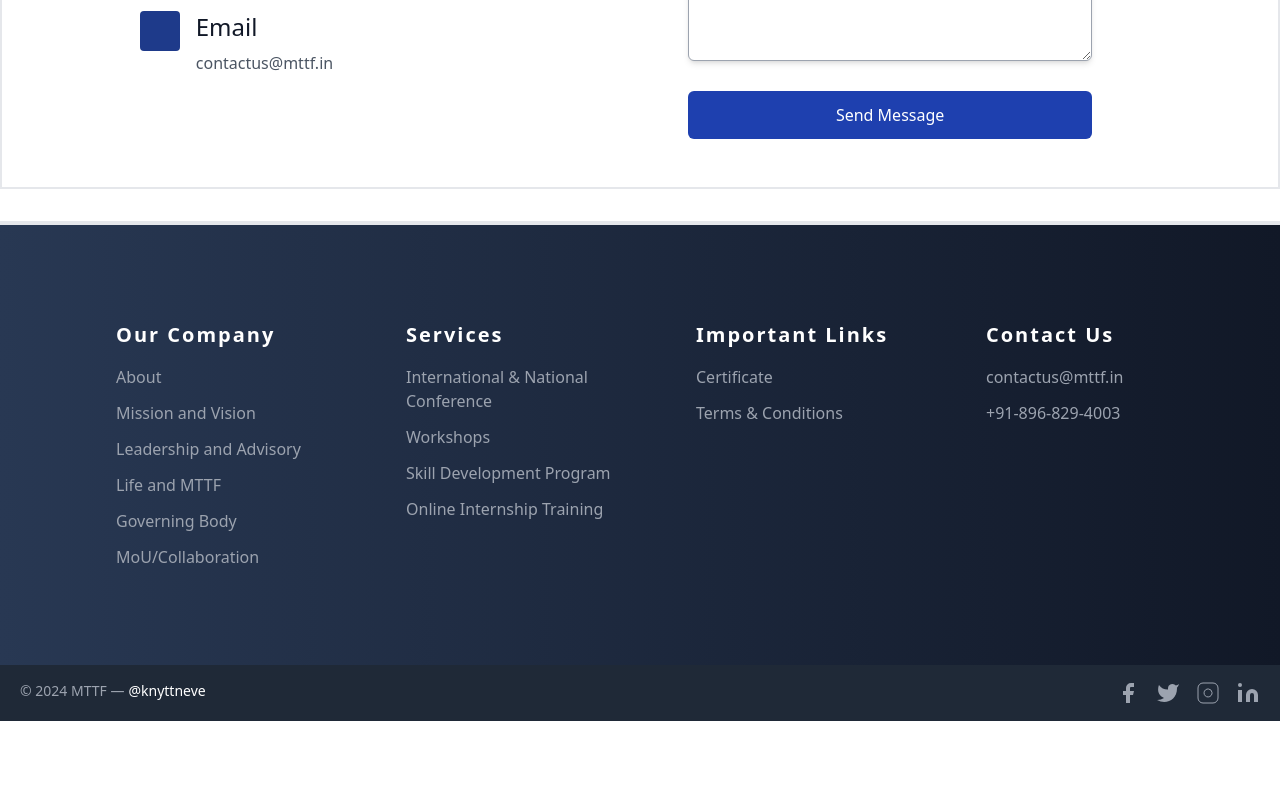
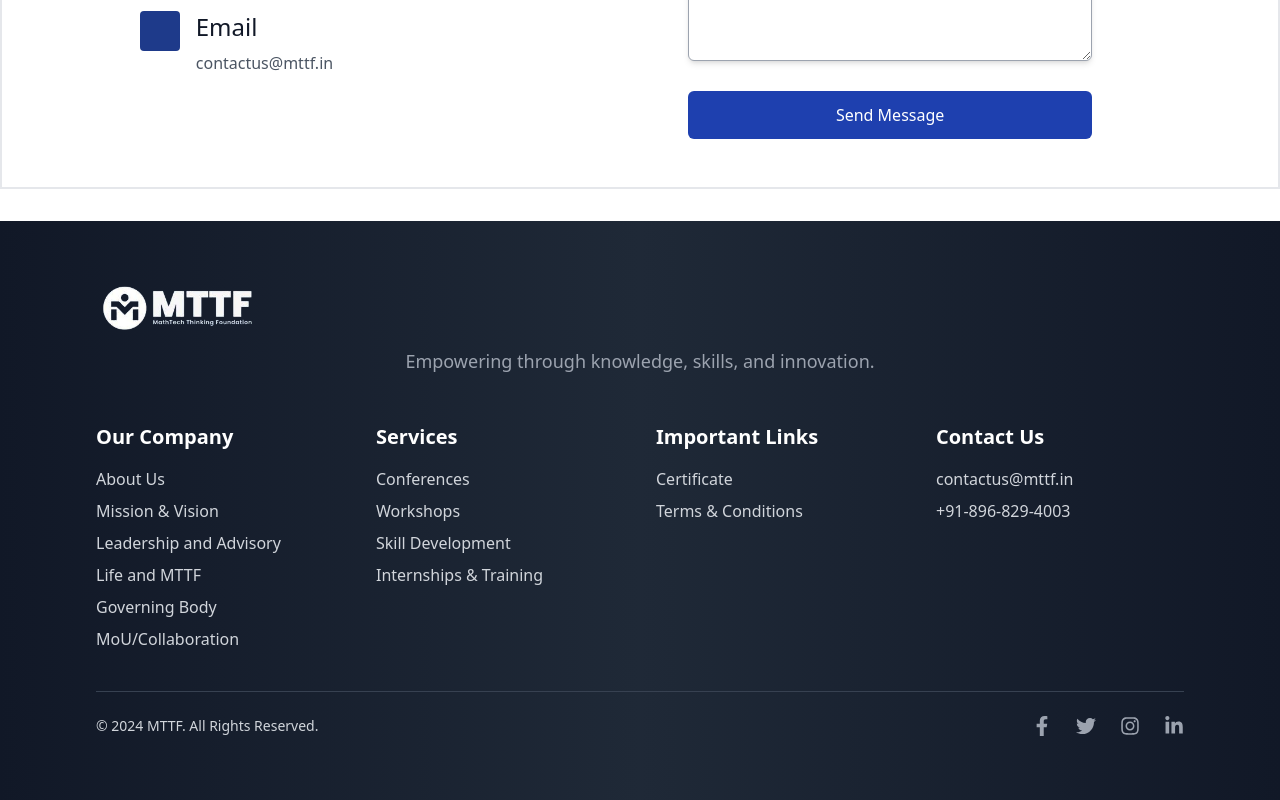
Before and after one commit to vikasrath/MTTFNextApp, a Next.js app: page / in a window 1280 px wide. Shown: the part 4095-4895 px from the top of the page. Before the commit the page ends 4816 px from the top, so only its background shows below. Built offline with nearby package versions, Linux system fonts and the light colour scheme.

Commit message:
footer changed

```diff
--- a/src/app/page.js
+++ b/src/app/page.js
@@ -18,7 +18,6 @@ function Home() {
       <ServiceSection />
       <Partners />
       <Cordinator />
-        {/* <OurVisionMission /> */}
       <ContactUs />
 
 
--- a/src/components/Cordinator/Cordinator.jsx
+++ b/src/components/Cordinator/Cordinator.jsx
@@ -39,7 +39,7 @@ const Cordinator = () => {
   };
 
   return (
-    <div className="w-full py-12 px-4 bg-white">
+    <div className="w-full py-12 px-4 bg-white overflow-x-hidden">
       <h1 className="text-center md:text-4xl text-2xl font-medium border-b pb-6 mb-6 text-[#2C3E50] max-w-[90%] mx-auto">
         Executive Officers / Coordinators
       </h1>
--- a/src/components/Footer/Footer.jsx
+++ b/src/components/Footer/Footer.jsx
@@ -1,100 +1,110 @@
 import React from 'react';
+import { FaFacebookF, FaTwitter, FaInstagram, FaLinkedinIn } from 'react-icons/fa';
+import Logo from '../Logo/Logo';
 
 function Footer() {
-    const ourCompanyLink = ["About", "Mission and Vision", "Leadership and Advisory", "Life and MTTF", "Governing Body", "MoU/Collaboration"];
-    const servicesLink = ["International & National Conference", "Workshops", "Skill Development Program", "Online Internship Training"];
-    const importantLink = ["Certificate", "Terms & Conditions"];
+    const ourCompanyLink = ["About Us", "Mission & Vision", "Leadership and Advisory", "Life and MTTF", "Governing Body", "MoU/Collaboration"];
+    const servicesLink = ["Conferences", "Workshops", "Skill Development", "Internships & Training"];
+    const resourcesLink = ["Certificate", "Terms & Conditions"];
     const contact = ["contactus@mttf.in", "+91-896-829-4003"];
 
     return (
-        <>
-            <footer className="text-gray-300 body-font bg-gradient-to-r from-[#283853] to-gray-900 border-t-4 overflow-x-hidden">
-                <div className="container px-5 py-24 mx-auto flex md:items-center lg:items-start md:flex-row md:flex-nowrap flex-wrap flex-col">
-                    <div className="flex-grow flex flex-wrap md:pl-20 -mb-10 md:mt-0 mt-10 md:text-left text-center">
+        <footer className="bg-gradient-to-r from-gray-900 via-gray-800 to-gray-900 text-gray-300 py-16">
+            <div className="container mx-auto px-6 md:px-12 lg:px-24">
+                {/* Logo and Introduction */}
+                <div className="text-center mb-12">
+                    <Logo theme={"light"} />
+                    <p className="text-gray-400 mt-4 text-lg">Empowering through knowledge, skills, and innovation.</p>
+                </div>
 
-                        {/* Our Company Links */}
-                        <div className="lg:w-1/4 md:w-1/2 w-full px-4">
-                            <h2 className="title-font font-semibold text-xl text-white tracking-widest mb-4">Our Company</h2>
-                            <nav className="list-none mb-10">
+                {/* Top Section */}
+                <div className="grid grid-cols-1 md:grid-cols-4 gap-8">
+                    {/* Our Company */}
+                    <div>
+                        <h2 className="text-xl font-semibold text-white mb-4">Our Company</h2>
+                        <ul>
                             {ourCompanyLink.map((link, index) => (
-                                    <li key={index} className='mt-3'>
-                                        <a className="text-gray-400 hover:text-white transition duration-300 cursor-pointer">{link}</a>
+                                <li key={index} className="mt-2">
+                                    <a href="#" className="hover:text-white transition duration-300">
+                                        {link}
+                                    </a>
                                 </li>
                             ))}
-                            </nav>
+                        </ul>
                     </div>
 
-                        {/* Services Links */}
-                        <div className="lg:w-1/4 md:w-1/2 w-full px-4">
-                            <h2 className="title-font font-semibold text-xl text-white tracking-widest mb-4">Services</h2>
-                            <nav className="list-none mb-10">
+                    {/* Services */}
+                    <div>
+                        <h2 className="text-xl font-semibold text-white mb-4">Services</h2>
+                        <ul>
                             {servicesLink.map((link, index) => (
-                                    <li key={index} className='mt-3'>
-                                        <a className="text-gray-400 hover:text-white transition duration-300 cursor-pointer">{link}</a>
+                                <li key={index} className="mt-2">
+                                    <a href="#" className="hover:text-white transition duration-300">
+                                        {link}
+                                    </a>
                                 </li>
                             ))}
-                            </nav>
+                        </ul>
                     </div>
 
-                        {/* Important Links */}
-                        <div className="lg:w-1/4 md:w-1/2 w-full px-4">
-                            <h2 className="title-font font-semibold text-xl text-white tracking-widest mb-4">Important Links</h2>
-                            <nav className="list-none mb-10">
-                                {importantLink.map((link, index) => (
-                                    <li key={index} className='mt-3'>
-                                        <a className="text-gray-400 hover:text-white transition duration-300 cursor-pointer">{link}</a>
+                    {/* Resources */}
+                    <div>
+                        <h2 className="text-xl font-semibold text-white mb-4">Important Links</h2>
+                        <ul>
+                            {resourcesLink.map((link, index) => (
+                                <li key={index} className="mt-2">
+                                    <a href="#" className="hover:text-white transition duration-300">
+                                        {link}
+                                    </a>
                                 </li>
                             ))}
-                            </nav>
+                        </ul>
                     </div>
 
                     {/* Contact Us */}
-                        <div className="lg:w-1/4 md:w-1/2 w-full px-4">
-                            <h2 className="title-font font-semibold text-xl text-white tracking-widest mb-4">Contact Us</h2>
-                            <nav className="list-none mb-10">
-                                {contact.map((link, index) => (
-                                    <li key={index} className='mt-3'>
-                                        <a className="text-gray-400 hover:text-white transition duration-300 cursor-pointer">{link}</a>
+                    <div>
+                        <h2 className="text-xl font-semibold text-white mb-4">Contact Us</h2>
+                        <ul>
+                            {contact.map((item, index) => (
+                                <li key={index} className="mt-2">
+                                    {item.includes('@') ? (
+                                        <a href={`mailto:${item}`} className="hover:text-white transition duration-300">
+                                            {item}
+                                        </a>
+                                    ) : (
+                                        <a href={`tel:${item}`} className="hover:text-white transition duration-300">
+                                            {item}
+                                        </a>
+                                    )}
                                 </li>
                             ))}
-                            </nav>
+                        </ul>
+                    </div>
+                </div>
+
+                {/* Divider */}
+                <div className="border-t border-gray-700 mt-10 pt-6"></div>
+
+                {/* Bottom Section */}
+                <div className="flex flex-col md:flex-row justify-between items-center">
+                    <p className="text-sm">&copy; 2024 MTTF. All Rights Reserved.</p>
+                    <div className="flex space-x-6 mt-4 md:mt-0">
+                        <a href="#" className="text-gray-400 hover:text-white transition duration-300">
+                            <FaFacebookF size={20} />
+                        </a>
+                        <a href="#" className="text-gray-400 hover:text-white transition duration-300">
+                            <FaTwitter size={20} />
+                        </a>
+                        <a href="#" className="text-gray-400 hover:text-white transition duration-300">
+                            <FaInstagram size={20} />
+                        </a>
+                        <a href="#" className="text-gray-400 hover:text-white transition duration-300">
+                            <FaLinkedinIn size={20} />
+                        </a>
                     </div>
                 </div>
             </div>
-
-                <div className="bg-gray-800">
-                    <div className="container mx-auto py-4 px-5 flex flex-wrap flex-col sm:flex-row justify-between">
-                        <p className="text-gray-400 text-sm text-center sm:text-left">© 2024 MTTF —
-                            <a href="https://twitter.com/knyttneve" rel="noopener noreferrer" className="text-white ml-1" target="_blank">@knyttneve</a>
-                        </p>
-                        <span className="inline-flex sm:ml-auto sm:mt-0 mt-2 justify-center sm:justify-start space-x-4">
-                            <a className="text-gray-400 hover:text-white transition duration-300" aria-label="Facebook">
-                                <svg fill="currentColor" className="w-6 h-6" viewBox="0 0 24 24">
-                                    <path d="M18 2h-3a5 5 0 00-5 5v3H7v4h3v8h4v-8h3l1-4h-4V7a1 1 0 011-1h3z"></path>
-                                </svg>
-                            </a>
-                            <a className="text-gray-400 hover:text-white transition duration-300" aria-label="Twitter">
-                                <svg fill="currentColor" className="w-6 h-6" viewBox="0 0 24 24">
-                                    <path d="M23 3a10.9 10.9 0 01-3.14 1.53 4.48 4.48 0 00-7.86 3v1A10.66 10.66 0 013 4s-4 9 5 13a11.64 11.64 0 01-7 2c9 5 20 0 20-11.5a4.5 4.5 0 00-.08-.83A7.72 7.72 0 0023 3z"></path>
-                                </svg>
-                            </a>
-                            <a className="text-gray-400 hover:text-white transition duration-300" aria-label="Instagram">
-                                <svg fill="none" stroke="currentColor" className="w-6 h-6" viewBox="0 0 24 24">
-                                    <rect width="20" height="20" x="2" y="2" rx="5" ry="5"></rect>
-                                    <path d="M16 11.37A4 4 0 1112.63 8 4 4 0 0116 11.37zm1.5-4.87h.01"></path>
-                                </svg>
-                            </a>
-                            <a className="text-gray-400 hover:text-white transition duration-300" aria-label="LinkedIn">
-                                <svg fill="currentColor" className="w-6 h-6" viewBox="0 0 24 24">
-                                    <path d="M16 8a6 6 0 016 6v7h-4v-7a2 2 0 00-2-2 2 2 0 00-2 2v7h-4v-7a6 6 0 016-6zM2 9h4v12H2z"></path>
-                                    <circle cx="4" cy="4" r="2"></circle>
-                                </svg>
-                            </a>
-                        </span>
-                    </div>
-                </div>
         </footer>
-        </>
     );
 }
 
```
Lines whose indentation alone changed are shown as unchanged.
